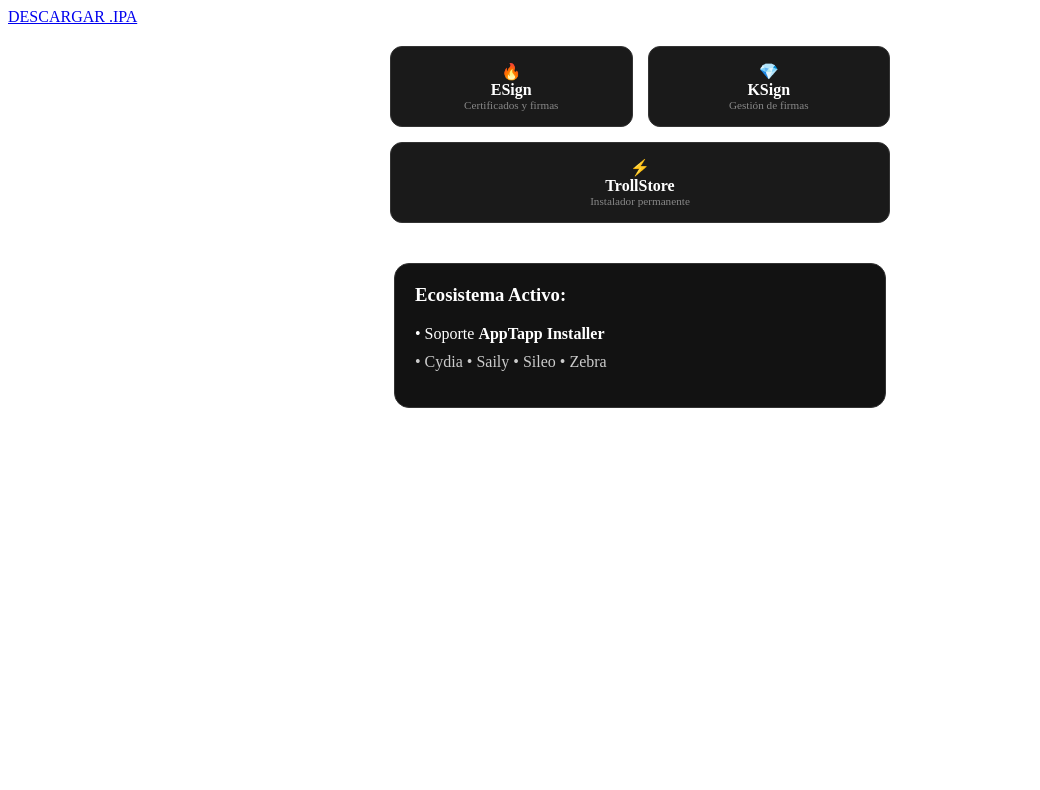
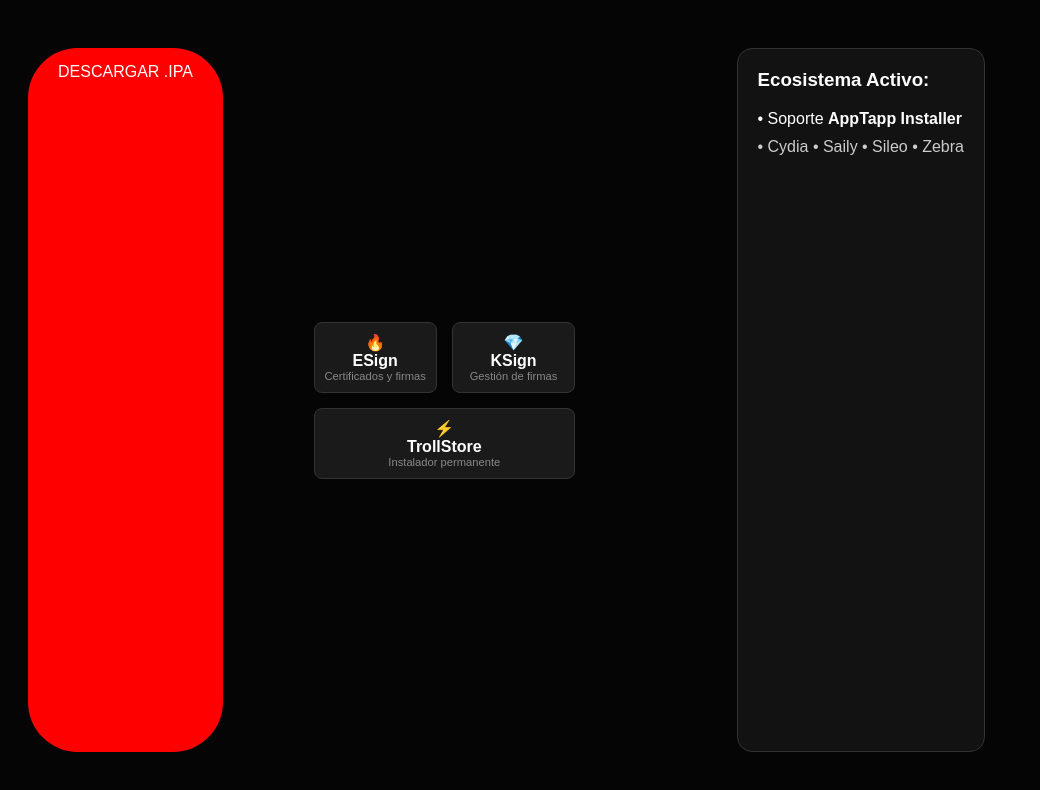
Before and after one commit to thg139426-web/web-thgjb-, a plain HTML site: page index.html in a window 1280 px wide. Shown: the whole page, without its empty margins (0-1040 px from the left). Drawn offline with Linux system fonts and the light colour scheme.

Commit message:
Añadiendo estilos CSS y conectando con HTML

```diff
--- a/index.html
+++ b/index.html
@@ -48,4 +48,7 @@
 </div>
 
 <div class="app-grid">
+<head>
+    <link rel="stylesheet" href="style.css">
+</head>
     </div>
--- /dev/null
+++ b/style.css
@@ -0,0 +1,7 @@
+body { background-color: #050505; color: white; font-family: sans-serif; display: flex; justify-content: center; padding: 20px; }
+.container { border: 2px solid #007bff; border-radius: 20px; padding: 30px; width: 100%; max-width: 400px; text-align: center; }
+h1 { color: #ff0000; text-shadow: 0 0 10px red; }
+.main-button { background-color: #ff0000; color: white; padding: 15px 30px; border-radius: 50px; text-decoration: none; display: block; margin: 20px 0; }
+.ecosystem-box { background: #1a1a1a; padding: 15px; border-radius: 10px; margin: 20px 0; }
+.grid-apps { display: grid; grid-template-columns: 1fr 1fr; gap: 10px; }
+.app-card { background: #1a1a1a; padding: 10px; border-radius: 8px; text-decoration: none; color: white; border: 1px solid #333; }
```
